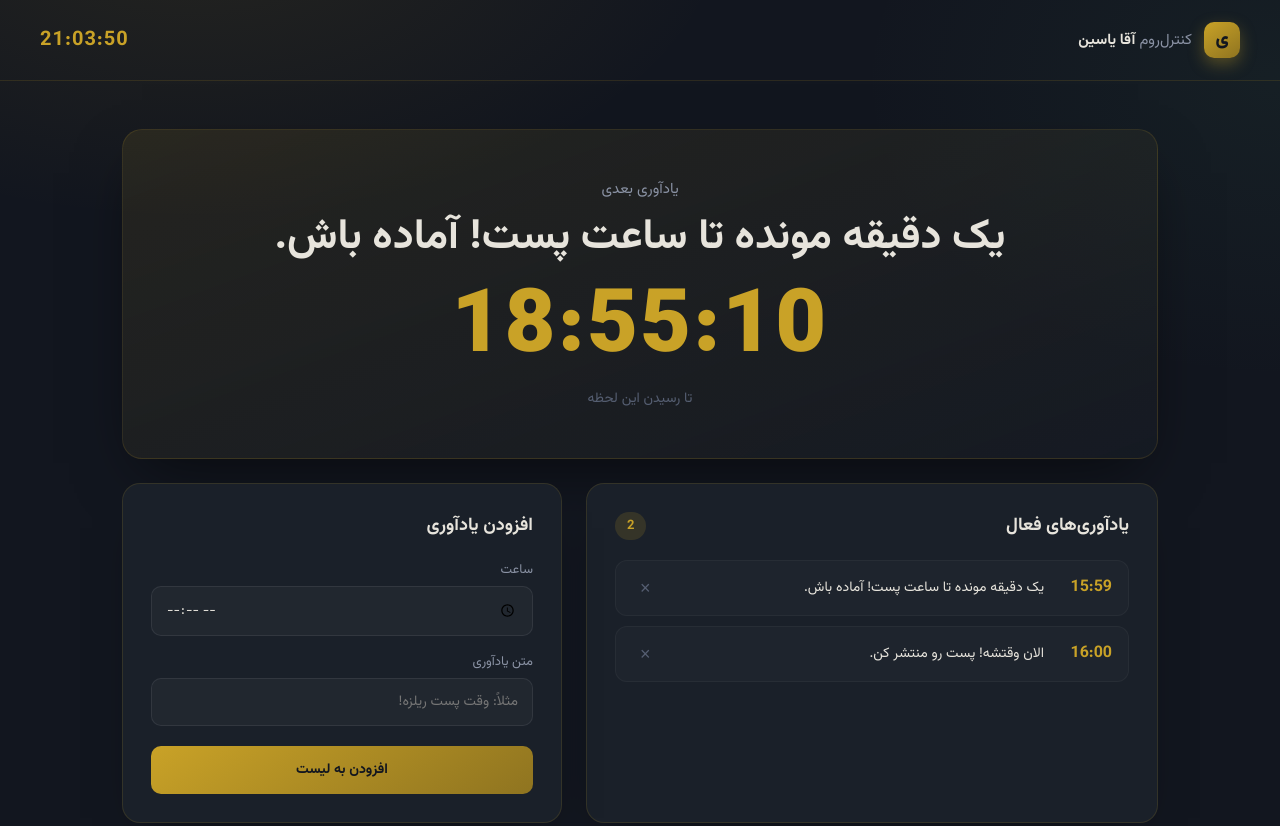
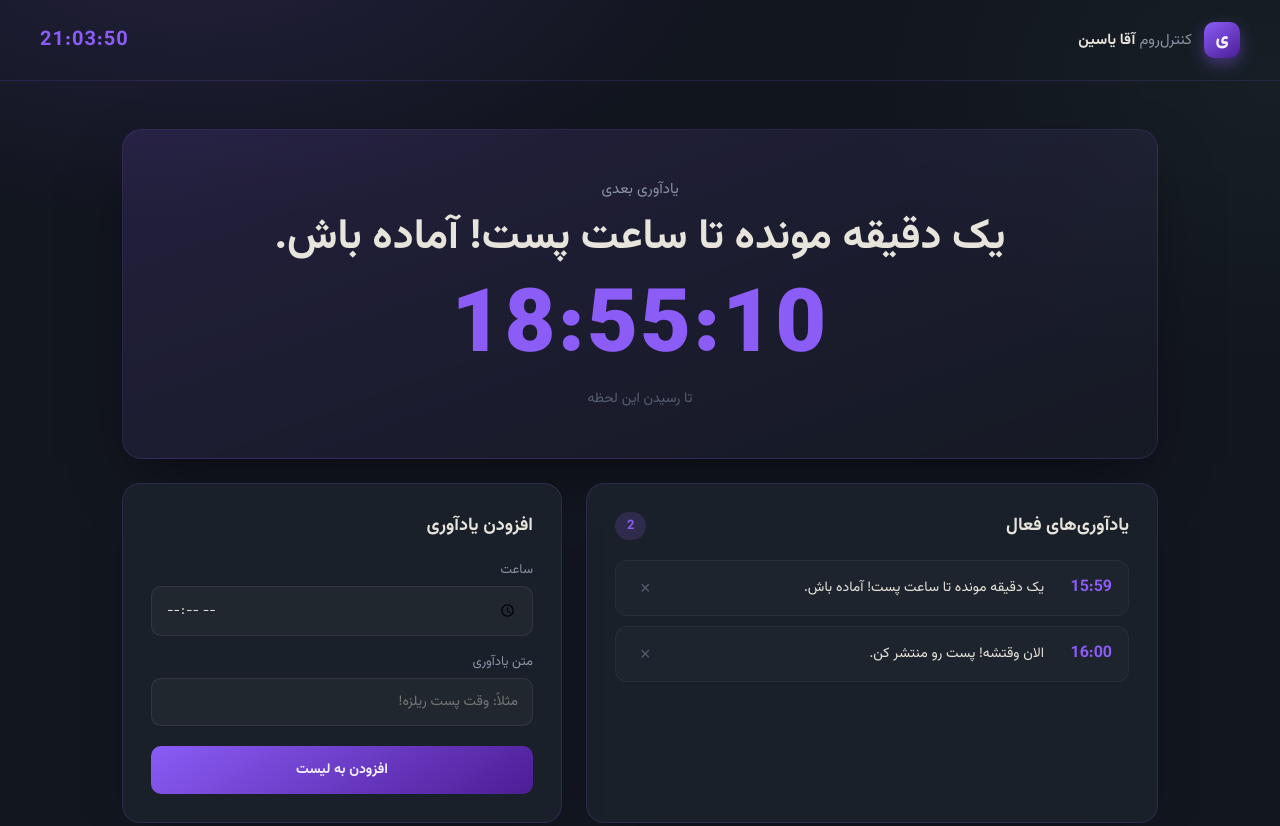
Before and after one commit to yasin704web/-ZohixCode, a plain HTML site: page index.html in a window 1280 px wide. Shown: the top 826 px of the page. Drawn offline with Linux system fonts and the light colour scheme.

Commit message:
Update style.css

```diff
--- a/style.css
+++ b/style.css
@@ -1,9 +1,10 @@
 :root {
   --bg: #12161F;
   --panel: #1A2029;
-  --panel-border: rgba(201, 162, 39, 0.14);
-  --gold: #C9A227;
-  --gold-soft: rgba(201, 162, 39, 0.16);
+  --panel-border: rgba(139, 92, 246, 0.16);
+  --accent: #8B5CF6;
+  --accent-deep: #4C1D95;
+  --accent-soft: rgba(138, 92, 246, 0.18);
   --green: #4C9A73;
   --red: #C1543D;
   --text: #E7E4DC;
@@ -37,7 +38,7 @@ html, body {
   inset: 0;
   z-index: 0;
   background:
-    radial-gradient(ellipse 900px 500px at 15% -10%, rgba(201, 162, 39, 0.10), transparent 60%),
+    radial-gradient(ellipse 900px 500px at 15% -10%, rgba(139, 92, 246, 0.14), transparent 60%),
     radial-gradient(ellipse 700px 500px at 100% 10%, rgba(76, 154, 115, 0.07), transparent 60%),
     var(--bg);
   pointer-events: none;
@@ -65,14 +66,14 @@ html, body {
   width: 36px;
   height: 36px;
   border-radius: 10px;
-  background: linear-gradient(145deg, var(--gold), #8f7420);
-  color: #12161F;
+  background: linear-gradient(145deg, var(--accent), var(--accent-deep));
+  color: #F3F0FF;
   font-weight: 900;
   font-size: 18px;
   display: flex;
   align-items: center;
   justify-content: center;
-  box-shadow: 0 6px 16px rgba(201, 162, 39, 0.35);
+  box-shadow: 0 6px 16px rgba(139, 92, 246, 0.4);
 }
 
 .brand-text {
@@ -91,7 +92,7 @@ html, body {
   font-weight: 700;
   font-size: 20px;
   letter-spacing: 1px;
-  color: var(--gold);
+  color: var(--accent);
 }
 
 /* ---------- Layout ---------- */
@@ -109,7 +110,7 @@ html, body {
 
 .hero {
   grid-column: 1 / -1;
-  background: linear-gradient(160deg, rgba(201, 162, 39, 0.10), rgba(26, 32, 41, 0.4));
+  background: linear-gradient(160deg, rgba(139, 92, 246, 0.14), rgba(26, 32, 41, 0.4));
   border: 1px solid var(--panel-border);
   border-radius: 20px;
   padding: 48px;
@@ -135,7 +136,7 @@ html, body {
   font-size: clamp(48px, 9vw, 88px);
   font-weight: 900;
   font-variant-numeric: tabular-nums;
-  color: var(--gold);
+  color: var(--accent);
   letter-spacing: 2px;
   line-height: 1;
 }
@@ -170,8 +171,8 @@ html, body {
 }
 
 .count-badge {
-  background: var(--gold-soft);
-  color: var(--gold);
+  background: var(--accent-soft);
+  color: var(--accent);
   font-weight: 700;
   font-size: 13px;
   padding: 4px 12px;
@@ -202,7 +203,7 @@ html, body {
 .reminder-time {
   font-variant-numeric: tabular-nums;
   font-weight: 700;
-  color: var(--gold);
+  color: var(--accent);
   font-size: 16px;
   min-width: 52px;
 }
@@ -269,13 +270,13 @@ html, body {
 }
 
 .field input:focus {
-  border-color: var(--gold);
+  border-color: var(--accent);
 }
 
 .add-btn {
   margin-top: 4px;
-  background: linear-gradient(145deg, var(--gold), #8f7420);
-  color: #12161F;
+  background: linear-gradient(145deg, var(--accent), var(--accent-deep));
+  color: #F3F0FF;
   border: none;
   border-radius: 10px;
   padding: 13px;
@@ -288,12 +289,12 @@ html, body {
 
 .add-btn:hover {
   transform: translateY(-1px);
-  box-shadow: 0 10px 24px -8px rgba(201, 162, 39, 0.5);
+  box-shadow: 0 10px 24px -8px rgba(139, 92, 246, 0.5);
 }
 
 .add-btn:focus-visible,
 .reminder-remove:focus-visible {
-  outline: 2px solid var(--gold);
+  outline: 2px solid var(--accent);
   outline-offset: 2px;
 }
 
@@ -379,4 +380,4 @@ html, body {
   .hero {
     padding: 32px 24px;
   }
-    }
+                    }
```
